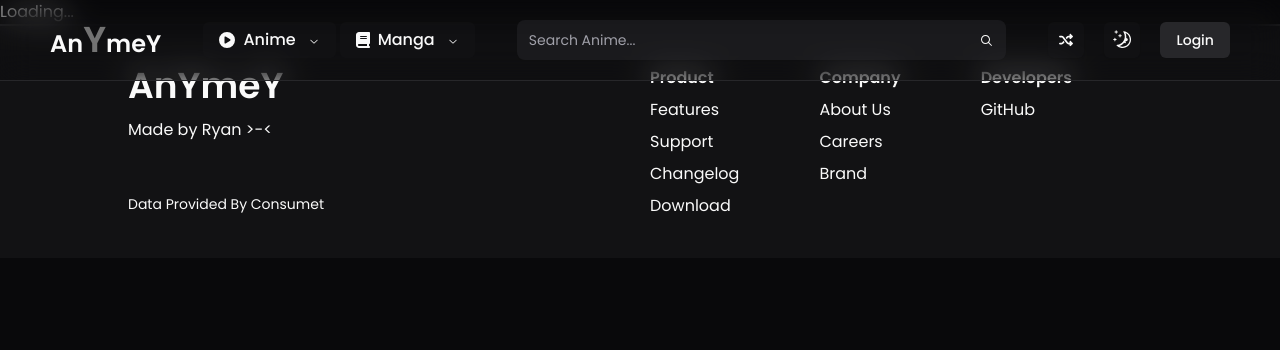
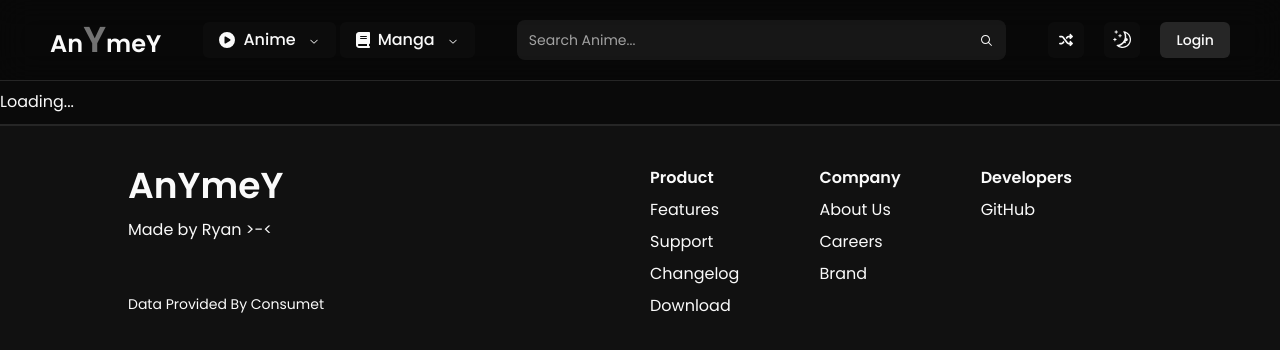
Before and after one commit to RyanYuuki/Anyme-Next, a Next.js app: page /pages/Anime in a window 1280 px wide. Shown: the top 350 px of the page. Built offline with nearby package versions, Linux system fonts and the light colour scheme; no server answers.

Commit message:
- Colors Changed and Details Page (WIP)

```diff
--- a/next.config.mjs
+++ b/next.config.mjs
@@ -1,4 +1,7 @@
 /** @type {import('next').NextConfig} */
-const nextConfig = {};
-
+const nextConfig = {
+  images: {
+    domains: ['s4.anilist.co'],
+  }
+};
 export default nextConfig;
--- a/src/app/globals.css
+++ b/src/app/globals.css
@@ -3,27 +3,28 @@
 @tailwind components;
 @tailwind utilities;
 
+
 @layer base {
   :root {
     --background: 0 0% 100%;
-    --foreground: 240 10% 3.9%;
+    --foreground: 0 0% 3.9%;
     --card: 0 0% 100%;
-    --card-foreground: 240 10% 3.9%;
+    --card-foreground: 0 0% 3.9%;
     --popover: 0 0% 100%;
-    --popover-foreground: 240 10% 3.9%;
-    --primary: 240 5.9% 10%;
+    --popover-foreground: 0 0% 3.9%;
+    --primary: 0 0% 9%;
     --primary-foreground: 0 0% 98%;
-    --secondary: 240 4.8% 95.9%;
-    --secondary-foreground: 240 5.9% 10%;
-    --muted: 240 4.8% 95.9%;
-    --muted-foreground: 240 3.8% 46.1%;
-    --accent: 240 4.8% 95.9%;
-    --accent-foreground: 240 5.9% 10%;
+    --secondary: 0 0% 96.1%;
+    --secondary-foreground: 0 0% 9%;
+    --muted: 0 0% 96.1%;
+    --muted-foreground: 0 0% 45.1%;
+    --accent: 0 0% 96.1%;
+    --accent-foreground: 0 0% 9%;
     --destructive: 0 84.2% 60.2%;
     --destructive-foreground: 0 0% 98%;
-    --border: 240 5.9% 90%;
-    --input: 240 5.9% 90%;
-    --ring: 240 10% 3.9%;
+    --border: 0 0% 89.8%;
+    --input: 0 0% 89.8%;
+    --ring: 0 0% 3.9%;
     --radius: 0.5rem;
     --chart-1: 12 76% 61%;
     --chart-2: 173 58% 39%;
@@ -33,25 +34,25 @@
   }
 
   .dark {
-    --background: 240 10% 3.9%;
+    --background: 0 0% 3.9%;
     --foreground: 0 0% 98%;
-    --card: 240 10% 3.9%;
+    --card: 0 0% 3.9%;
     --card-foreground: 0 0% 98%;
-    --popover: 240 10% 3.9%;
+    --popover: 0 0% 3.9%;
     --popover-foreground: 0 0% 98%;
     --primary: 0 0% 98%;
-    --primary-foreground: 240 5.9% 10%;
-    --secondary: 240 3.7% 15.9%;
+    --primary-foreground: 0 0% 9%;
+    --secondary: 0 0% 14.9%;
     --secondary-foreground: 0 0% 98%;
-    --muted: 240 3.7% 15.9%;
-    --muted-foreground: 240 5% 64.9%;
-    --accent: 240 3.7% 15.9%;
+    --muted: 0 0% 14.9%;
+    --muted-foreground: 0 0% 63.9%;
+    --accent: 0 0% 14.9%;
     --accent-foreground: 0 0% 98%;
     --destructive: 0 62.8% 30.6%;
     --destructive-foreground: 0 0% 98%;
-    --border: 240 3.7% 15.9%;
-    --input: 240 3.7% 15.9%;
-    --ring: 240 4.9% 83.9%;
+    --border: 0 0% 14.9%;
+    --input: 0 0% 14.9%;
+    --ring: 0 0% 83.1%;
     --chart-1: 220 70% 50%;
     --chart-2: 160 60% 45%;
     --chart-3: 30 80% 55%;
@@ -60,11 +61,13 @@
   }
 }
 
+
 @layer base {
   * {
     @apply border-border;
     font-family: Poppins;
     box-sizing: border-box;
+    /* transition: all 0.5s ease; */
   }
   body {
     @apply bg-background text-foreground;
--- a/src/app/layout.jsx
+++ b/src/app/layout.jsx
@@ -11,7 +11,7 @@
       <head />
       <body
         className={cn(
-          "min-h-screen bg-background antialiased"
+          "min-h-screen antialiased"
         )}
       >
         <ThemeProvider
@@ -21,7 +21,7 @@
           disableTransitionOnChange
         >
           <Header/>
-          {children}
+          <div className=" translate-y-[90px]" >{children}</div>
           <Footer/>
         </ThemeProvider>
       </body>
--- a/src/app/pages/Anime/details/[id]/page.jsx
+++ b/src/app/pages/Anime/details/[id]/page.jsx
@@ -1,12 +1,140 @@
 "use client";
+import { FetchAnimeByID } from "@/hooks/useApi";
 import { useParams } from "next/navigation";
-import React from "react";
-
+import React, { useEffect, useState } from "react";
+import { Button } from "@/components/ui/button";
+import Image from "next/image";
 const AnimeDetailsPage = () => {
   const { id } = useParams();
+  const [data, setData] = useState(null);
+  useEffect(() => {
+    const loadData = async () => {
+      const Data = await FetchAnimeByID(id);
+      setData(Data);
+    };
+    loadData();
+  }, []);
+
+  const Months = [
+    "January",
+    "February",
+    "March",
+    "April",
+    "May",
+    "June",
+    "July",
+    "August",
+    "September",
+    "October",
+    "November",
+    "December",
+  ];
+
+  if (!data) return <h1>Loading...</h1>;
+
   return (
-    <div>
-      <h1 className="text-3xl" >{id}</h1>
+    <div className="flex flex-col gap-2 w-[80%] relative left-[10%]">
+      <img
+        className="w-full h-[250px] object-cover rounded-sm"
+        src={data.cover}
+      />
+      <div className="flex flex-row w-full gap-5 p-3 bg-accent/45 box-shadow rounded-sm">
+        <div className="flex flex-col gap-2 w-[180px] text-[13px]">
+          <img
+            className="object-cover rounded-md"
+            src={data.image}
+            alt={data.id}
+          />
+          <button className="p-3 bg-accent rounded-md font-semibold">
+            WATCH NOW
+          </button>
+          <button className="p-3 bg-accent rounded-md font-semibold">
+            TRAILER
+          </button>
+          <div className="flex flex-row justify-between">
+            <button className="p-3 w-[45%] bg-accent/80 rounded-md font-semibold">
+              A
+            </button>
+            <button className="p-3 w-[45%] bg-accent/80 rounded-md font-semibold">
+              MAL
+            </button>
+          </div>
+        </div>
+        <div className="flex flex-col gap-2 w-[80%]">
+          <h1 className="text-2xl font-bold">
+            {data.title.english || data.title.romaji}
+          </h1>
+          <p style={{ color: data.color, fontWeight: 700 }} >{"[" + data.title.romaji + "]"}</p>
+          <p className="rounded-xl bg-accent/60 p-2 italic box-shadow">{data.description.replace(/<\/?[^>]+(>|$)/g, "")}</p>
+          <div className="flex flex-row justify-between h-full text-gray-400">
+            <div className="flex flex-col justify-evenly h-full">
+              <p>
+                Japanese:{" "}
+                <span className="font-semibold text-white">
+                  {data.title.romaji}
+                </span>
+              </p>
+              <p>
+                Season:{" "}
+                <span className="font-semibold text-white">{data.season}</span>
+              </p>
+              <p>
+                Aired:{" "}
+                <span className="font-semibold text-white">
+                  {data.startDate.year +
+                    " " +
+                    Months[data.startDate.month - 1] +
+                    " " +
+                    data.startDate.day}
+                </span>
+              </p>
+              <p>
+                Premiered:{" "}
+                <span className="font-semibold text-white">
+                  {data.startDate.year +
+                    " " +
+                    Months[data.startDate.month - 1] +
+                    " " +
+                    data.startDate.day}
+                </span>
+              </p>
+            </div>
+            <div className="flex flex-col justify-evenly h-full">
+              <p>
+                Episodes:{" "}
+                <span className="font-semibold text-white">
+                  {data.totalEpisodes}
+                </span>
+              </p>
+              <p>
+                Duration:{" "}
+                <span className="font-semibold text-white">
+                  {data.duration}
+                </span>
+              </p>
+              <p>
+                Status:{" "}
+                <span className="font-semibold text-white">{data.status}</span>
+              </p>
+              <p>
+                Rating:{" "}
+                <span className="font-semibold text-white">{data.rating}</span>
+              </p>
+            </div>
+            <div className="flex flex-col justify-evenly h-full">
+              <p>
+                Studios:{" "}
+                <span className="font-semibold text-white uppercase">
+                  {data.studios}
+                </span>
+              </p>
+              <p className="flex flex-wrap gap-3 font-semibold text-white p-3">
+                {data.genres.map((data) => <span className="p-2 rounded-xl bg-accent/80" >{data}</span> )}
+              </p>
+            </div>
+          </div>
+        </div>
+      </div>
     </div>
   );
 };
--- a/src/components/BigCarousel.jsx
+++ b/src/components/BigCarousel.jsx
@@ -26,7 +26,7 @@
     msUserSelect: "none",
   };
   return (
-    <Swiper className="w-[97.5%] mt-[100px]">
+    <Swiper className="w-[97.5%]">
       {data.map((data, index) => (
         <SwiperSlide>
           <div className="relative mt-3 text-white">
--- a/src/components/ReusableStack.jsx
+++ b/src/components/ReusableStack.jsx
@@ -30,14 +30,14 @@
         return (
           <div
             key={index}
-            className="flex flex-col bg-primary-foreground/30 box-shadow p-5 w-[24%] gap-5 rounded-xl"
+            className="flex flex-col bg-neutral-700/20 box-shadow p-5 w-[24%] gap-5 rounded-xl"
           >
             <h1 className="text-2xl">{title}</h1>
             {currentData &&
               currentData.map((dataItem, index) => (
                 <div
                   key={index}
-                  className="flex flex-row gap-3 bg-primary-foreground/80 rounded-lg p-3 box-shadow"
+                  className="flex flex-row gap-3 bg-neutral-600/20 rounded-lg p-3 box-shadow"
                 >
                   <img
                     className="xl:h-[100px] rounded-lg"
--- a/src/components/common/Footer.jsx
+++ b/src/components/common/Footer.jsx
@@ -2,7 +2,7 @@
 
 const Footer = () => {
   return (
-    <div className="flex flex-row bg-primary-foreground/60 justify-between relative w-[100%] px-[10%] py-10 border-t-2 border-b-border">
+    <div className="flex flex-row bg-primary-foreground/60 justify-between mt-[100px] relative w-[100%] px-[10%] py-10 border-t-2 border-b-border">
       <div className="flex flex-col gap-3">
         <h1 className="font-semibold text-4xl">
           An<span>Y</span>meY
```
Also changed, not shown: src/components/Anime/BasicDetails.jsx (added).
